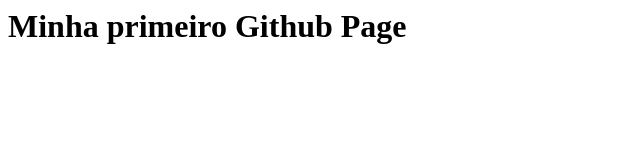
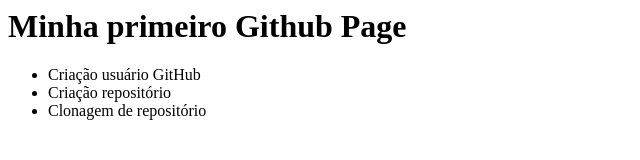
Before and after one commit to ohdavir/my-first-github-page, a plain HTML site: page index.html in a window 1280 px wide. Shown: the whole page, without its empty margins (0-640 px from the left). Drawn offline with Linux system fonts and the light colour scheme.

Commit message:
Criação lista arquivo index

```diff
--- a/index.html
+++ b/index.html
@@ -4,5 +4,10 @@
   </head>
   <body>
     <h1>Minha primeiro Github Page</h1>
+    <ul>
+      <li>Criação usuário GitHub</li>
+      <li>Criação repositório</li>
+      <li>Clonagem de repositório</li>
+    </ul>
   </body>
 </html>
```
